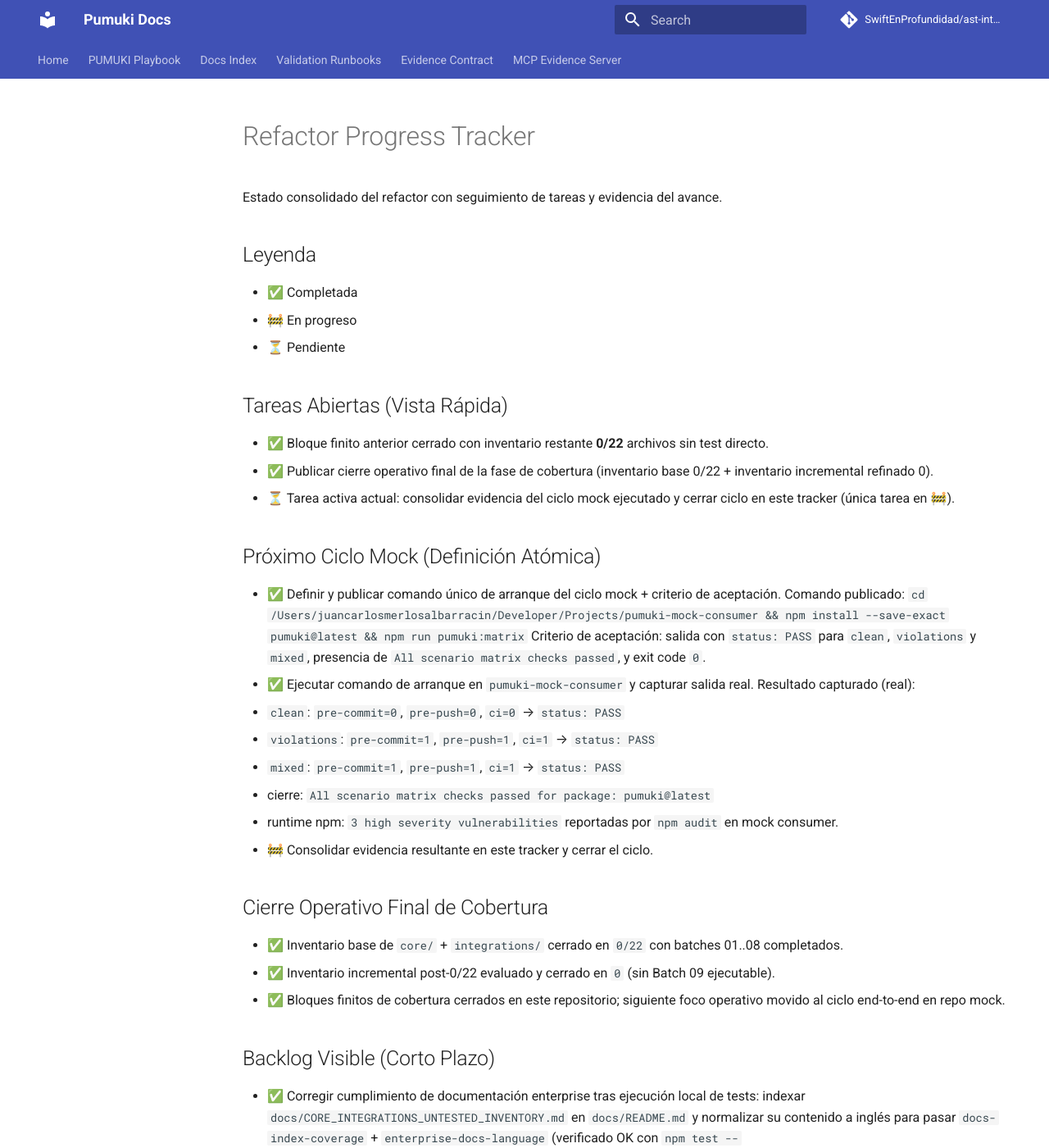
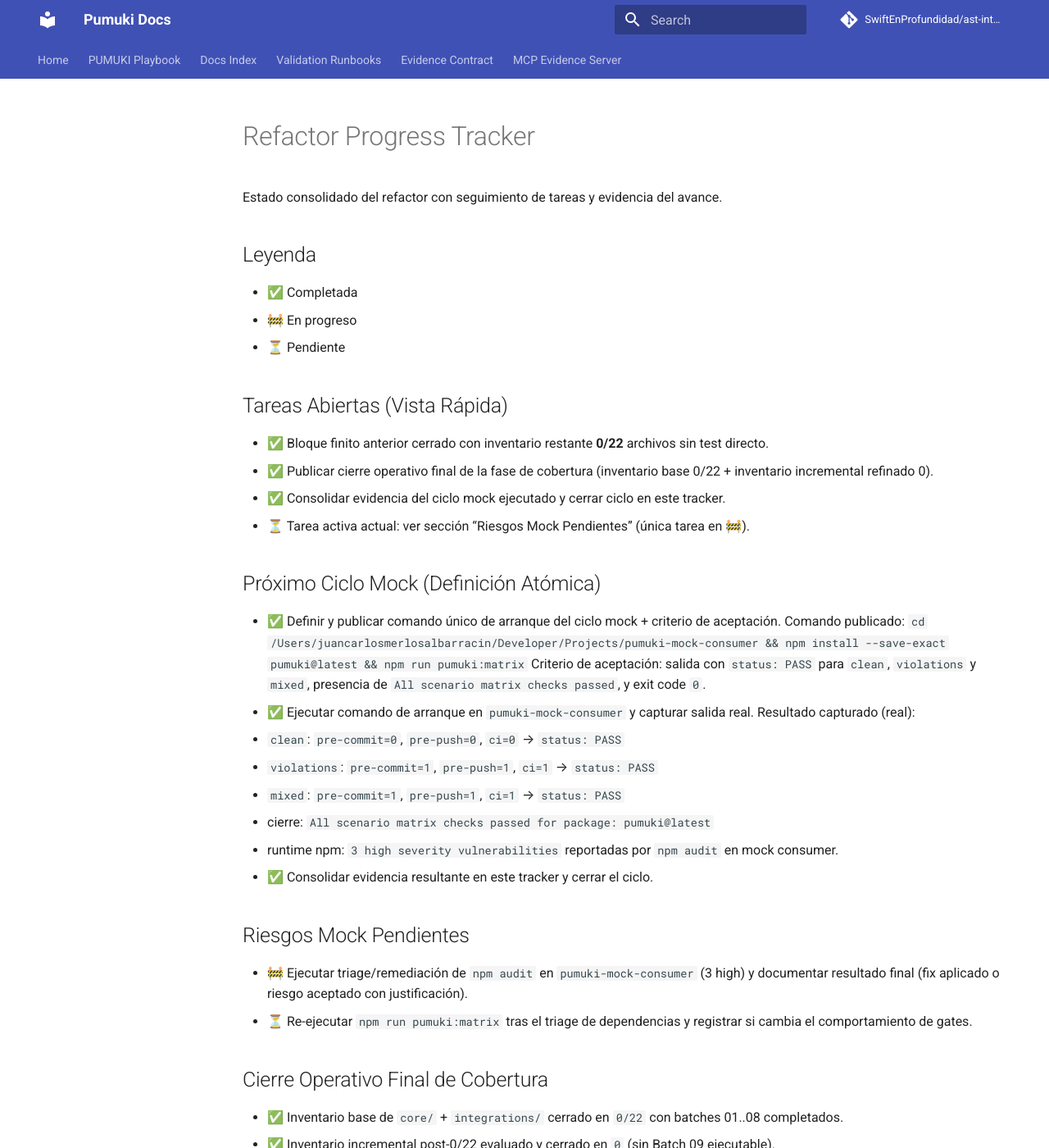
Before and after one commit to SwiftEnProfundidad/ast-intelligence-hooks, an MkDocs documentation site: the page built from docs/REFRACTOR_PROGRESS.md, in a window 1280 px wide and 1400 px high. Shown: the whole window at 82% size. Built offline with MkDocs 1.6.1 and Material for MkDocs 9.7.7, drawn with Linux system fonts in a browser that asks for light colours; comment, search, counter and statistics services are not loaded.

Commit message:
docs(tracker): close mock evidence cycle and activate npm audit triage task

```diff
--- a/docs/REFRACTOR_PROGRESS.md
+++ b/docs/REFRACTOR_PROGRESS.md
@@ -10,7 +10,8 @@ Estado consolidado del refactor con seguimiento de tareas y evidencia del avance
 ## Tareas Abiertas (Vista Rápida)
 - ✅ Bloque finito anterior cerrado con inventario restante **0/22** archivos sin test directo.
 - ✅ Publicar cierre operativo final de la fase de cobertura (inventario base 0/22 + inventario incremental refinado 0).
-- ⏳ Tarea activa actual: consolidar evidencia del ciclo mock ejecutado y cerrar ciclo en este tracker (única tarea en 🚧).
+- ✅ Consolidar evidencia del ciclo mock ejecutado y cerrar ciclo en este tracker.
+- ⏳ Tarea activa actual: ver sección “Riesgos Mock Pendientes” (única tarea en 🚧).
 
 ## Próximo Ciclo Mock (Definición Atómica)
 - ✅ Definir y publicar comando único de arranque del ciclo mock + criterio de aceptación.
@@ -25,7 +26,11 @@ Estado consolidado del refactor con seguimiento de tareas y evidencia del avance
   - `mixed`: `pre-commit=1`, `pre-push=1`, `ci=1` → `status: PASS`
   - cierre: `All scenario matrix checks passed for package: pumuki@latest`
   - runtime npm: `3 high severity vulnerabilities` reportadas por `npm audit` en mock consumer.
-- 🚧 Consolidar evidencia resultante en este tracker y cerrar el ciclo.
+- ✅ Consolidar evidencia resultante en este tracker y cerrar el ciclo.
+
+## Riesgos Mock Pendientes
+- 🚧 Ejecutar triage/remediación de `npm audit` en `pumuki-mock-consumer` (3 high) y documentar resultado final (fix aplicado o riesgo aceptado con justificación).
+- ⏳ Re-ejecutar `npm run pumuki:matrix` tras el triage de dependencias y registrar si cambia el comportamiento de gates.
 
 ## Cierre Operativo Final de Cobertura
 - ✅ Inventario base de `core/` + `integrations/` cerrado en `0/22` con batches 01..08 completados.
```
